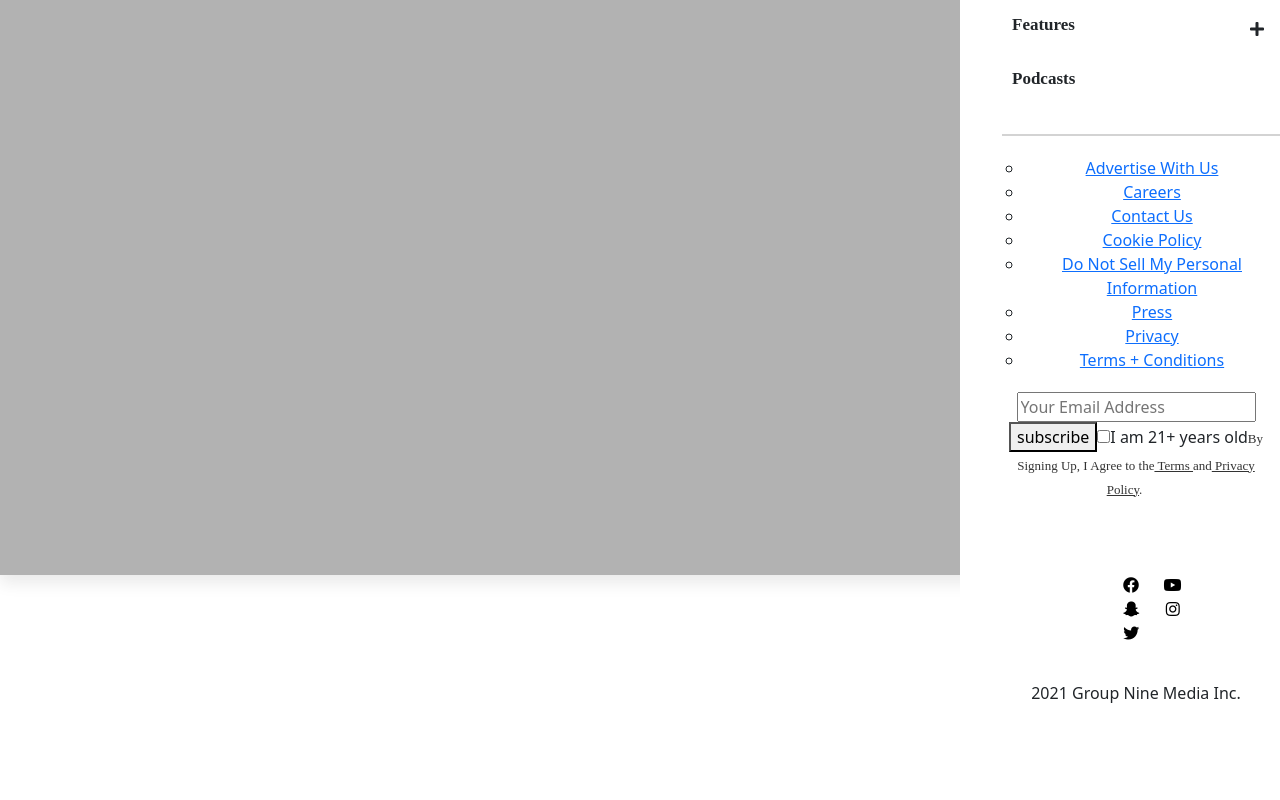
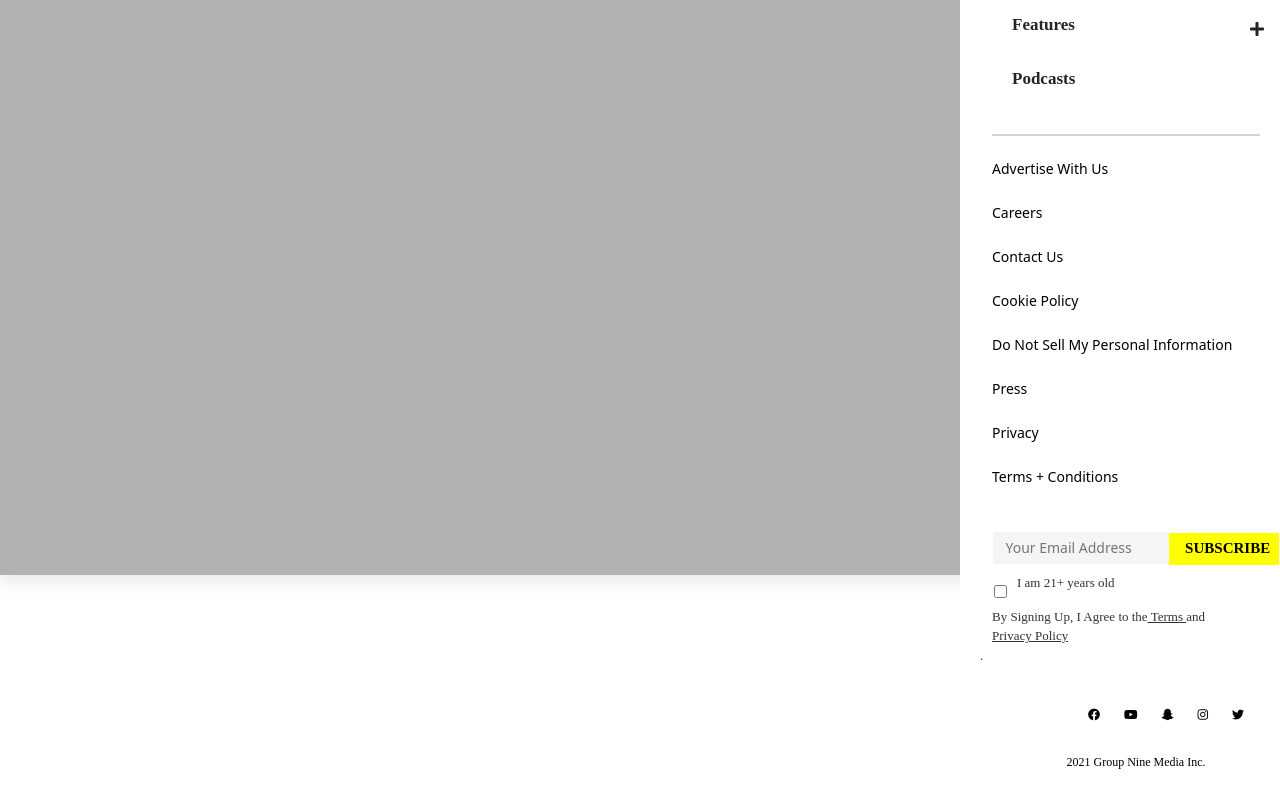
Before and after one commit to Mostafayasser96/news-site, a React (Create React App) app: page / in a window 1280 px wide. Shown: the part 3156-3956 px from the top of the page. Before the commit the page ends 3881 px from the top, so only its background shows below. Built offline with nearby package versions, Linux system fonts and the light colour scheme.

Commit message:
added a new component, didn't solve the tiktok icon problem yet

```diff
--- a/src/sidebar.js
+++ b/src/sidebar.js
@@ -33,21 +33,23 @@ export default class SideBar extends Component {
             marginRight: '9px',
             marginTop: '40px'
         }
+
         const sidebarullineStyle = {
             marginBottom: '20px',
             height: '1px',
-            // the width here isn't working
-            width: '100%',
+            width: '93%',
             border: '.5px solid lightgrey',
-            marginRight: '10px',
-            marginLeft: '10px'
+        }
+        const sidebarlisocialStyle = {
+            marginBottom: '0px'
         }
         const termslinksStyle = {
             color: 'rgb(51, 51, 51)',
             fontFamily: "Source Sans Pro",
             fontSize: '13px',
             fontWeight: '400',
-            paddingRight: '23px'
+            paddingRight: '23px',
+            textAlign: 'left'
         }
         const termsAnchorStyle = {
             textStyle: 'none',
@@ -58,12 +60,15 @@ export default class SideBar extends Component {
         }
         const socialStyle = {
             listStyle: 'none',
-            maxWidth: '40%',
-            marginLeft: '30%',
-            marginBottom: '36px'
+            maxWidth: '95%',
+            paddingLeft: '0px'
+        }
+        const logoStyle = {
+            maxWidth: '10%'
         }
         const iconStyle = {
             color: 'black',
+            fontSize: '12px'
         }
         const iconxStyle = {
             color: 'black',
@@ -106,6 +111,78 @@ export default class SideBar extends Component {
         }
         const iconplusStyle = {
             paddingTop: '6px'
+        }
+        const termsulStyle = {
+            listStyle: 'none',
+            marginBottom: '44px',
+            textAlign: 'left',
+            textDecoration: 'none',
+            color: 'black',
+            paddingLeft: '0',
+        }
+        const termsliStyle = {
+            margin: '20px 0px 20px'
+        }
+        const termsanchorStyle = {
+            color: 'black',
+            textDecoration: 'none',
+            padding: '9px 0px',
+            lineHeight: '18px',
+            fontWeight: '400',
+            fontSize: '14px',
+        }
+        const forminputStyle = {
+            height: '32px',
+            paddingLeft: '12px',
+            backgroundColor: 'rgb(245, 245, 245)',
+            color: 'rgb(34, 34, 34)',
+            fontSize: '14px',
+            lineHeight: '20px',
+            textAlign: 'left',
+            border: 'none',
+            width: '61%'
+        }
+        const formbtnStyle = {
+            color: 'black',
+            fontSize: '15px',
+            height: '32px',
+            border: 'none',
+            backgroundColor: 'rgb(255, 255, 0)',
+            fontFamily: 'Calibre',
+            fontWeight: '700',
+            textTransform: 'uppercase',
+            padding: '7px 16px',
+            lineHeight: '17px',
+            textAlign: 'left',
+            width: '38%'
+        }
+        const formlabelStyle = {
+            marginTop: '10px'
+        }
+        const checkboxtStyle = {
+            marginTop: '1px',
+            marginRight: '10px',
+            marginLeft: '2px'
+        }
+        const checkboxlabelStyle = {
+            fontSize: '13px',
+            lineHeight: '16px',
+            textAlign: 'left',
+           fontStyle: 'normal',
+           fontWeight: '400',
+           fontFamily: "Source Sans Pro",
+           backgroundColor: 'initial',
+           color: 'rgb(51, 51, 51)'
+        }
+        const copyrightsStyle = {
+            fontSize: '12px',
+            lineHeight: '16px',
+            fontStyle: 'normal',
+            fontWeight: '400',
+            fontFamily: 'Calibre',
+            margin: '0px 16px 30px',
+            textAlign: 'center',
+            color: 'rgb(0, 0, 0)'
         }
         return (
             <div className='sidebar-main'>
@@ -167,66 +244,98 @@ export default class SideBar extends Component {
                         </li>
                         <li className='line' style={sidebarullineStyle}></li>
                         <li style={sidebarliStyle}>
-                            <ul>
-                                <li>
-                                    <a href='https://www.groupninemedia.com/advertise'>
+                            <ul style={termsulStyle}>
+                                <li style={termsliStyle}>
+                                    <a href='https://www.groupninemedia.com/advertise'
+                                        style={termsanchorStyle}
+                                    >
                                         Advertise With Us
                                     </a>
                                 </li>
-                                <li>
-                                    <a href='https://www.groupninemedia.com/careers'>
+                                <li style={termsliStyle}>
+                                    <a href='https://www.groupninemedia.com/careers'
+                                        style={termsanchorStyle}
+                                    >
                                         Careers
                                     </a>
                                 </li>
-                                <li>
+                                <li style={termsliStyle}>
                                     {/* this anchor here leads to a specific icon in the user'sc computer */}
-                                    <a href='#'>
+                                    <a href='#' style={termsanchorStyle}>
                                         Contact Us
                                     </a>
                                 </li>
-                                <li>
-                                    <a href='https://www.groupninemedia.com/legal/cookie-policy'>
+                                <li style={termsliStyle}>
+                                    <a href='https://www.groupninemedia.com/legal/cookie-policy'
+                                        style={termsanchorStyle}
+                                    >
                                         Cookie Policy
                                     </a>
                                 </li>
-                                <li>
-                                    <a href='https://www.groupninemedia.com/legal/ccpa'>
+                                <li style={termsliStyle}>
+                                    <a href='https://www.groupninemedia.com/legal/ccpa'
+                                        style={termsanchorStyle}
+                                    >
                                         Do Not Sell My Personal Information
                                     </a>
                                 </li>
-                                <li>
-                                    <a href='https://www.groupninemedia.com/press'>
+                                <li style={termsliStyle}>
+                                    <a href='https://www.groupninemedia.com/press'
+                                        style={termsanchorStyle}
+                                    >
                                         Press
                                     </a>
                                 </li>
-                                <li>
-                                    <a href='https://www.groupninemedia.com/legal/privacy'>
+                                <li style={termsliStyle}>
+                                    <a href='https://www.groupninemedia.com/legal/privacy'
+                                        style={termsanchorStyle}
+                                    >
                                         Privacy
                                     </a>
                                 </li>
-                                <li>
-                                    <a href='https://www.groupninemedia.com/legal/tscs'>
+                                <li style={termsliStyle}>
+                                    <a href='https://www.groupninemedia.com/legal/tscs'
+                                        style={termsanchorStyle}
+                                    >
                                         Terms &#43; Conditions
                                     </a>
                                 </li>
 
                             </ul>
                         </li>
-                        <li style={sidebarliStyle}>
-                            <input type='email' placeholder='Your Email Address'></input>
-                            <button type='submit'>subscribe</button>
-                            <label>
-                                <input type='checkbox'></input>
-                                <span>I am 21&#43; years old</span>
-                            </label>
-                            <span style={termslinksStyle}>By Signing Up&#44; I Agree to the
+                        <li style={sidebarliStyle} className='form'>
+                                <input type='email'
+                                       placeholder='Your Email Address'
+                                       style={forminputStyle}
+                                        ></input>
+                                <button type='submit' style={formbtnStyle}>subscribe</button>
+                            <label style={formlabelStyle}>
+                                <span className='d-flex justify-content-left'>
+                                <input type='checkbox' style={checkboxtStyle}></input>
+                                <p style={checkboxlabelStyle}>I am 21&#43; years old</p>
+                                </span>
+
+                                <p style={termslinksStyle} className='row'>
+                                    <span>
+                                    By Signing Up&#44; I Agree to the
                                 <a href='https://www.groupninemedia.com/legal/tscs' style={termsAnchorStyle}> Terms </a>
                                 and
-                                <a href='https://www.groupninemedia.com/legal/privacy' style={termsAnchorStyle}> Privacy Policy</a>&#46;
                                     </span>
+
+                                <a href='https://www.groupninemedia.com/legal/privacy'
+                                   style={termsAnchorStyle}
+
+                                   > Privacy Policy</a>&#46;
+                            </p>
+                            </label>
+
                         </li>
-                        <li style={sidebarliStyle}>
-                            <a className='col' href='https://www.groupninemedia.com/'>
+                        <li style={sidebarlisocialStyle} className='d-flex justify-content-between'>
+                            {/* the svg here isn't showing, adding to that the tiktok icon problem */}
+                        <a target='_blank'
+                           href='https://www.groupninemedia.com/'
+                           style={logoStyle}
+                           >
                             <svg height="53px" width="137px" xmlns="http://www.w3.org/2000/svg" viewBox="0 0 104 50" enableBackground="new 0 0 104 50" preserveAspectRatio="xMinYMid meet">
                                 <defs>
                                     <filter id="a-g9" filterUnits="userSpaceOnUse" x="0" y="5" width="104" height="40">
@@ -283,7 +392,7 @@ export default class SideBar extends Component {
                             </ul>
                         </li>
                         <li style={sidebarliStyle}>
-                            <p>2021 Group Nine Media Inc&#46;</p>
+                            <p style={copyrightsStyle}>2021 Group Nine Media Inc&#46;</p>
                         </li>
                     </ul>
                 </div>
```
Lines whose indentation alone changed are shown as unchanged.
